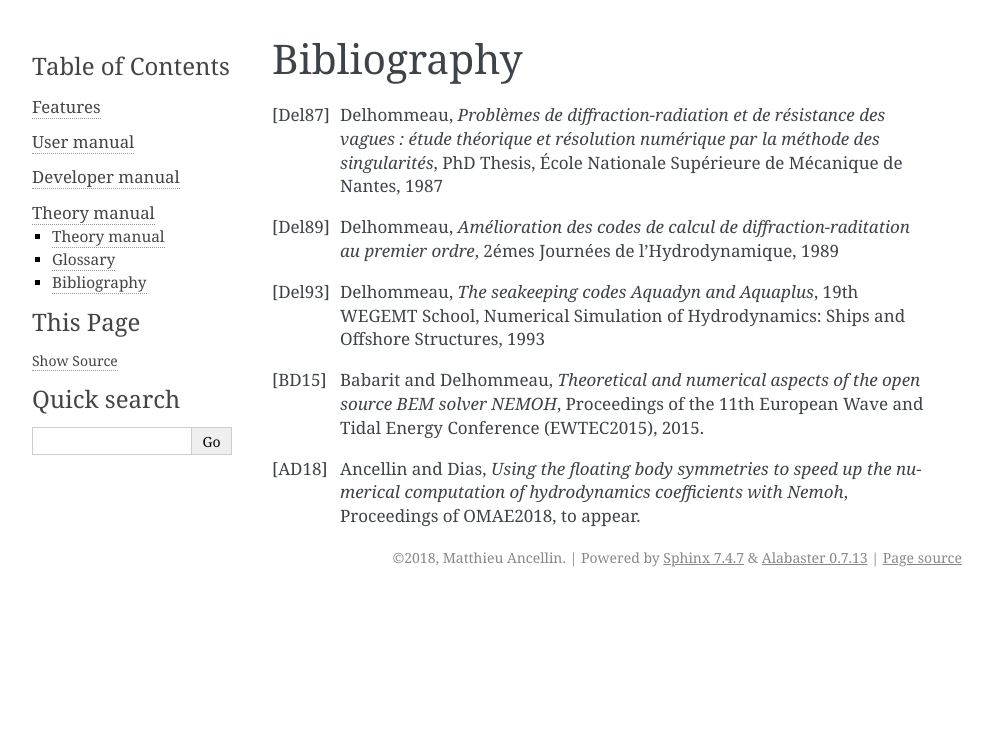
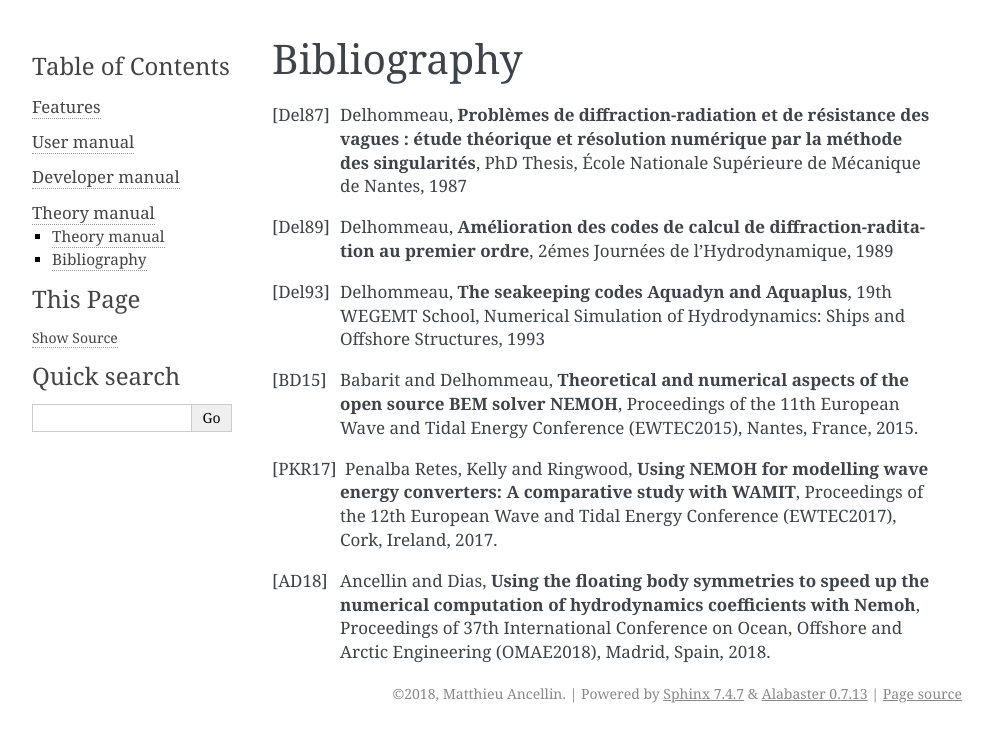
Before and after one commit to capytaine/capytaine, a Sphinx documentation site: the page built from docs/theory_manual/bibliography.rst, in a window 1280 px wide. Shown: the top 742 px of the page, without its empty margins (148-1141 px from the left). Built offline with Sphinx 7.4.7, drawn with Linux system fonts in a browser that asks for light colours.

Commit message:
Minor changes in documentation.

```diff
--- a/docs/theory_manual/bibliography.rst
+++ b/docs/theory_manual/bibliography.rst
@@ -1,14 +1,14 @@
 Bibliography
 ============
 
-.. [Del87] Delhommeau, *Problèmes de diffraction-radiation et de résistance des vagues : étude théorique et résolution numérique par la méthode des singularités*, PhD Thesis, École Nationale Supérieure de Mécanique de Nantes, 1987
+.. [Del87] Delhommeau, **Problèmes de diffraction-radiation et de résistance des vagues : étude théorique et résolution numérique par la méthode des singularités**, PhD Thesis, École Nationale Supérieure de Mécanique de Nantes, 1987
 
-.. [Del89] Delhommeau, *Amélioration des codes de calcul de diffraction-raditation au premier ordre*, 2émes Journées de l'Hydrodynamique, 1989
+.. [Del89] Delhommeau, **Amélioration des codes de calcul de diffraction-raditation au premier ordre**, 2émes Journées de l'Hydrodynamique, 1989
 
-.. [Del93] Delhommeau, *The seakeeping codes Aquadyn and Aquaplus*, 19th WEGEMT School, Numerical Simulation of Hydrodynamics: Ships and Offshore Structures, 1993
+.. [Del93] Delhommeau, **The seakeeping codes Aquadyn and Aquaplus**, 19th WEGEMT School, Numerical Simulation of Hydrodynamics: Ships and Offshore Structures, 1993
 
-.. [BD15] Babarit and Delhommeau, *Theoretical and numerical aspects of the open source BEM solver NEMOH*, Proceedings of the 11th European Wave and Tidal Energy Conference (EWTEC2015), 2015.
+.. [BD15] Babarit and Delhommeau, **Theoretical and numerical aspects of the open source BEM solver NEMOH**, Proceedings of the 11th European Wave and Tidal Energy Conference (EWTEC2015), Nantes, France, 2015.
 
-.. .. [PKR17] Penalba Retes, Kelly and Ringwood, *Using NEMOH for modelling wave energy converters: A comparative study with WAMIT*, Proceedings of the 12th European Wave and Tidal Energy Conference (EWTEC2017), 2017.
+.. [PKR17] Penalba Retes, Kelly and Ringwood, **Using NEMOH for modelling wave energy converters: A comparative study with WAMIT**, Proceedings of the 12th European Wave and Tidal Energy Conference (EWTEC2017), Cork, Ireland, 2017.
 
-.. [AD18] Ancellin and Dias, *Using the floating body symmetries to speed up the numerical computation of hydrodynamics coefficients with Nemoh*, Proceedings of OMAE2018, to appear.
+.. [AD18] Ancellin and Dias, **Using the floating body symmetries to speed up the numerical computation of hydrodynamics coefficients with Nemoh**, Proceedings of 37th International Conference on Ocean, Offshore and Arctic Engineering (OMAE2018), Madrid, Spain, 2018.
--- a/docs/theory_manual/index.rst
+++ b/docs/theory_manual/index.rst
@@ -6,5 +6,6 @@ Theory manual
    :maxdepth: 2
 
    theory.rst
-   glossary.rst
    bibliography.rst
+
+.. glossary.rst
--- a/docs/theory_manual/theory.rst
+++ b/docs/theory_manual/theory.rst
@@ -160,7 +160,7 @@ The second part reads
 where :math:`s(\xi_1, \xi_2, \xi_3) = (\xi_1, \xi_2, -\xi_3)` is the reflection of :math:`\xi` accross the free surface.
 
 Finally, this last part is complex-valued and it is introduced to satisfy the boundary conditions :eq:`bc_fs`.
-It depends on the water depth :math:`h` and the wave frequency :math:`\omega` (via the wave number :math:`k_0`).
+It depends on the water depth :math:`h` and the wave frequency :math:`\omega` (through the wave number :math:`k_0`).
 
 .. math::
     G_2(\xi, x) & =
```
Also changed, not shown: docs/index.rst (+7 -7 lines).
